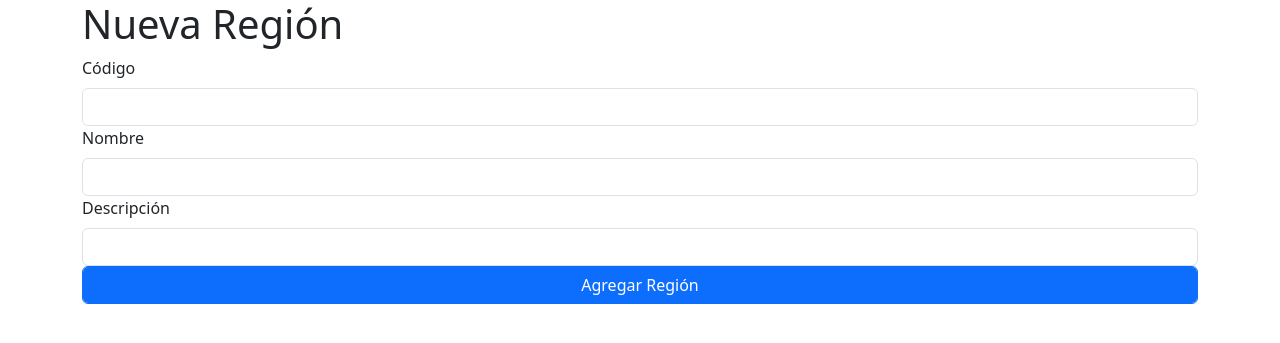
After one commit to MynorEscobar/fs2025_conexion_bd_php, a PHP site: page /basedatos/form_regiones_agregar.php in a window 1280 px wide. The commit adds this page. Shown: the top 343 px of the page. Run offline with PHP 8.4, Linux system fonts and the light colour scheme.

Commit message:
Formulario para agregar regiones

```diff
--- /dev/null
+++ b/basedatos/form_regiones_agregar.php
@@ -0,0 +1,28 @@
+<!DOCTYPE html>
+<html lang="es">
+<head>
+    <meta charset="UTF-8">
+    <meta name="viewport" content="width=device-width, initial-scale=1.0">
+    <title>Agregar Regiones</title>
+    <link href="https://cdn.jsdelivr.net/npm/bootstrap@5.3.6/dist/css/bootstrap.min.css" rel="stylesheet" integrity="sha384-4Q6Gf2aSP4eDXB8Miphtr37CMZZQ5oXLH2yaXMJ2w8e2ZtHTl7GptT4jmndRuHDT" crossorigin="anonymous">
+</head>
+<body>
+    <div class="container">
+        <h1>Nueva Región</h1>
+        <!--insertar_region.php es el archivo que almacenara los datos en la bd-->
+        <form action="crud_region.php" method="post">
+            <label for="txt_codigo" class="form-label">Código</label>
+            <input type="number" name="txt_codigo" id="txt_codigo" class="form-control">
+            <label class="form-label" for="txt_nombre">Nombre</label>
+            <input type="text" name="txt_nombre" id="txt_nombre" class="form-control">
+            <label for="txt_desc" class="form-label">Descripción</label>
+            <input type="text" name="txt_desc" id="txt_desc" class="form-control">
+            <button type="submit" class="form-control btn btn-primary">
+                Agregar Región</button>
+        </form>
+    </div>
+
+    <script src="https://cdn.jsdelivr.net/npm/bootstrap@5.3.6/dist/js/bootstrap.bundle.min.js" integrity="sha384-j1CDi7MgGQ12Z7Qab0qlWQ/Qqz24Gc6BM0thvEMVjHnfYGF0rmFCozFSxQBxwHKO" crossorigin="anonymous"></script>
+  </body>
+</body>
+</html>
--- a/index.php
+++ b/index.php
@@ -7,6 +7,9 @@
 </head>
 <body>
     <h1>Menu Principal</h1>
+    <h2>Regiones</h2>
     <a href="basedatos/vista_regiones.php">Regiones</a>
+    <br>
+    <a href="basedatos/form_regiones_agregar.php">Agregar Región</a>
 </body>
 </html>
```
Also changed, not shown: basedatos/crud_region.php (added, +12 -0 lines).
